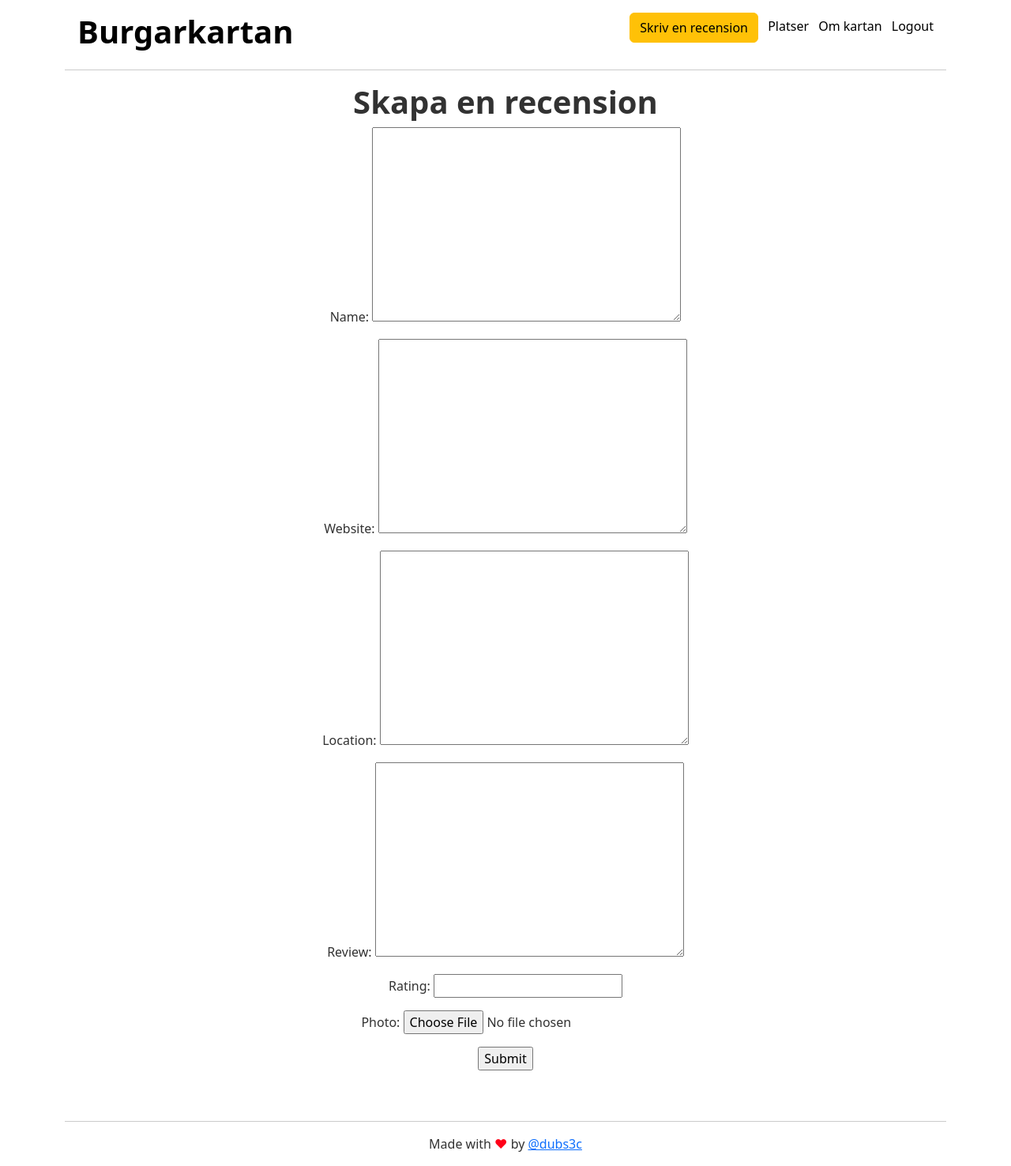
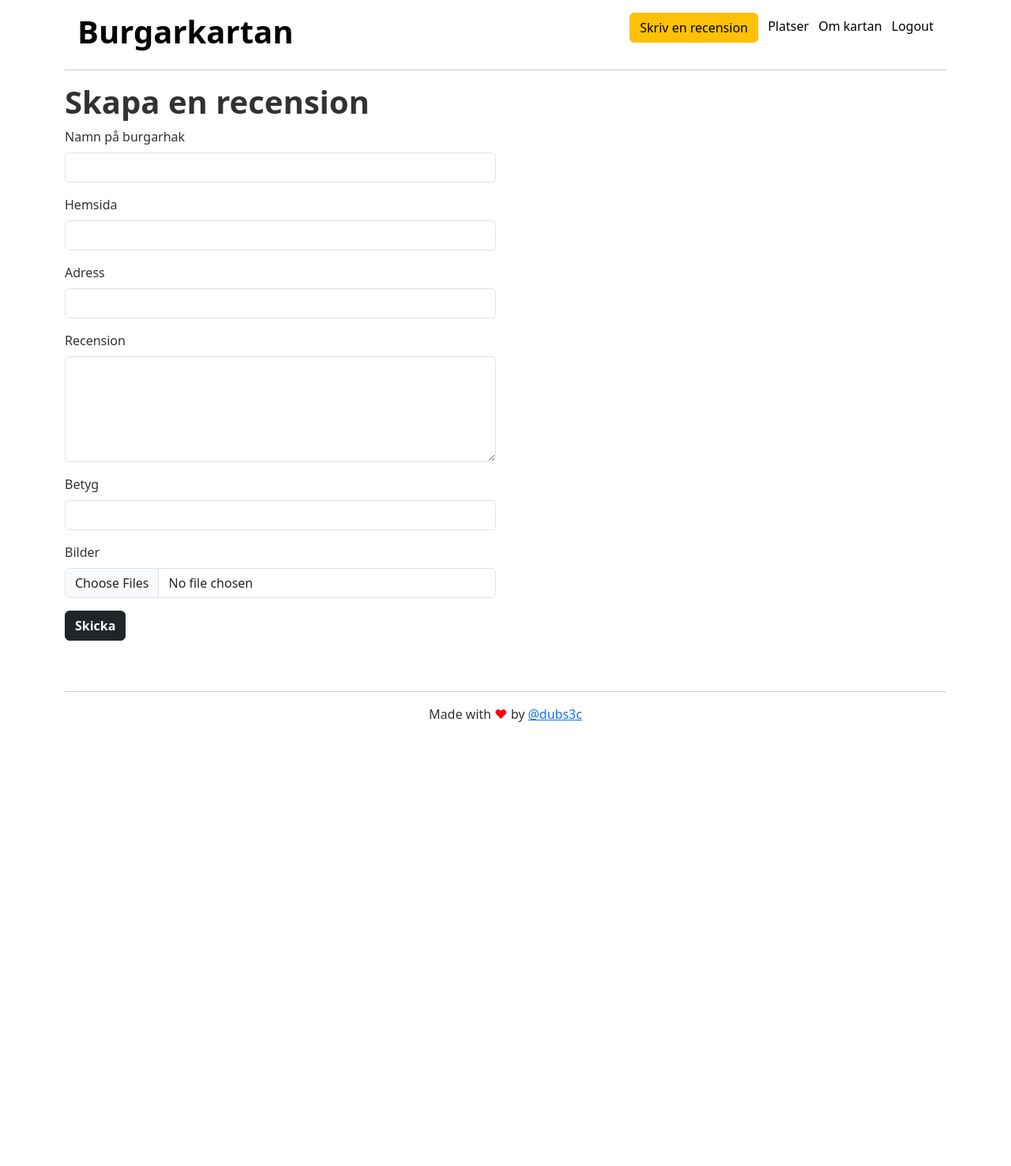
Before and after one commit to dubs3c/burgarkartan, a Django app: page /nyrecension in a window 1280 px wide. Shown: the whole page at 79% size. After the commit the page ends 914 px from the top, so only its background shows below. Run offline with Django 4.2, Linux system fonts and the light colour scheme; the visitor is signed in with stand-in values (Sample User, id 1).

Commit message:
users can now delete places that they have created

```diff
--- a/web/forms.py
+++ b/web/forms.py
@@ -1,4 +1,4 @@
-from django.forms import ModelForm
+from django.forms import ModelForm, ImageField
 from .models import Reviews, Photos, Places
 
 
@@ -6,7 +6,7 @@ class PlaceForm(ModelForm):
     prefix = "places"
     class Meta:
         model = Places
-        fields = ["name", "website", "location"]
+        fields = ["name", "location"]
 
 
 class ReviewForm(ModelForm):
@@ -19,6 +19,7 @@ class ReviewForm(ModelForm):
 
 class PhotoForm(ModelForm):
     prefix = "photos"
+    photo = ImageField(required=False)
     class Meta:
         model = Photos
         fields = ["photo"]
--- a/web/models.py
+++ b/web/models.py
@@ -6,9 +6,10 @@ from django.db.models import Avg
 
 class Places(models.Model):
     name = models.TextField()
-    website = models.TextField()
+    website = models.TextField(blank=True)
     location = models.TextField()
     rating = models.FloatField(default=0.0)
+    created_by = models.ForeignKey(User, on_delete=models.CASCADE)
 
     class Meta:
         verbose_name_plural = "places"
--- a/web/templates/index.html
+++ b/web/templates/index.html
@@ -40,7 +40,7 @@
     </div>
 
     <div class="col-md">
-        <h4>4. Dela med dig och skriv en recension! Burgarkartan visar på hak som användare har besökt och recenserat</h4>
+        <h4>4. Dela med dig och skriv en recension! Burgarkartan visar endast hak som våra användare har besökt och recenserat</h4>
     </div>
 
 </div>
--- a/web/templates/new-review.html
+++ b/web/templates/new-review.html
@@ -3,18 +3,63 @@
 {% block content %}
 {% load static %}
 
-<div class="row text-center">
-    <div class="col-md">
+<div class="row">
+    <div class="col-md-6">
         <h1>Skapa en recension</h1>
-        <form method="post" enctype="multipart/form-data">
+        <form method="post" enctype="multipart/form-data" class="g-3">
             {% csrf_token %}
             {{ placesForm.non_field_errors }}
-            {{ placesForm.as_p }}
+            <div class="mb-3">
+                {{ placesForm.name.errors }}
+                <label for="{{ placesForm.name.id_for_label }}" class="form-label">Namn på burgarhak</label>
+                <input type="text" name="{{ placesForm.name.html_name }}" class="form-control" id="{{ placesForm.name.id_for_label }}" required>
+            </div>
+
+            <div class="mb-3">
+                {{ placesForm.website.errors }}
+                <label for="{{ placesForm.website.id_for_label }}" class="form-label">Hemsida</label>
+                <input type="text" name="{{ placesForm.website.html_name }}" class="form-control" id="{{ placesForm.website.id_for_label }}" placeholder="">
+            </div>
+
+
+            <div class="mb-3">
+                {% if placesForm.location.errors %}
+                    <label for="{{ placesForm.location.id_for_label }}" class="form-label" style="color: #d53343">Adress</label>
+                    <input type="text" name="{{ placesForm.location.html_name }}" class="form-control is-invalid" id="{{ placesForm.location.id_for_label }}" required>
+                    <div id="{{ placesForm.location.html_name }}-feedback" class="invalid-feedback">
+                        {% for error in placesForm.location.errors  %}
+                            {{error}}
+                        {% endfor %}
+                    </div>
+                {% else %}
+                <label for="{{ placesForm.location.id_for_label }}" class="form-label">Adress</label>
+                <input type="text" name="{{ placesForm.location.html_name }}" class="form-control" id="{{ placesForm.location.id_for_label }}" required>
+                {% endif %}
+            </div>
+
             {{ reviewsForm.non_field_errors }}
-            {{ reviewsForm.as_p }}
+            <div class="mb-3">
+                {{ reviewsForm.review.errors }}
+                <label for="{{ reviewsForm.review.id_for_label }}" class="form-label">Recension</label>
+                <textarea class="form-control" name="{{ reviewsForm.review.html_name }}" id="{{ reviewsForm.review.id_for_label }}" rows="5" required></textarea>
+            </div>
+
+            <div class="mb-3">
+                {{ reviewsForm.rating.errors }}
+                <label for="{{ reviewsForm.rating.id_for_label }}" class="form-label">Betyg</label>
+                <input type="text" name="{{ reviewsForm.rating.html_name }}" class="form-control" id="{{ reviewsForm.rating.id_for_label }}" required>
+            </div>
+
             {{ photosForm.non_field_errors }}
-            {{ photosForm.as_p }}
-            <input type="submit" value="Submit">
+            <div class="mb-3">
+                {{ photosForm.photo.errors }}
+                <label for="{{ photosForm.photo.id_for_label }}" class="form-label">Bilder</label>
+                <input class="form-control" name="{{ photosForm.photo.html_name }}"" type="file" id="{{ photosForm.photo.id_for_label }}" multiple>
+            </div>
+
+
+
+            <input type="submit" class="btn btn-dark" style="font-weight: bold;" value="Skicka">
         </form>
 
     </div>
--- a/web/urls.py
+++ b/web/urls.py
@@ -18,4 +18,5 @@ urlpatterns = [
     path("nyrecension", views.NewReview.as_view(), name="new-review"),
     path("platser", views.PlacesView.as_view(), name="places"),
     path("platser/<int:pk>", views.PlacesDetailView.as_view(), name="places-detail"),
+    path("platser/<int:pk>/delete", views.PlacesDeleteView.as_view(), name="places-delete"),
 ]
--- a/web/views.py
+++ b/web/views.py
@@ -38,28 +38,34 @@ class NewReview(LoginRequiredMixin, generic.CreateView):
 
             if placeform.is_valid() and reviewForm.is_valid() and photoForm.is_valid():
                 reviewForm.instance.author = self.request.user
+                placeform.instance.created_by = self.request.user
 
                 place = placeform.save(commit=False)
                 review = reviewForm.save(commit=False)
-                photo = photoForm.save(commit=False)
 
                 review.place = place
-                photo.review = review
 
                 place.save()
                 review.save()
-                photo.save()
+
+                if len(photoForm.data) > 0:
+                    photo = photoForm.save(commit=False)
+                    photo.review = review
+                    photo.save()
 
                 return redirect('places-detail', pk=place.id)
 
-
-            # If the forms are not valid render the page with the existing data
             return render(request, self.template_name, {
                  'placesForm': placeform,
                  'reviewsForm': reviewForm,
                  'photosForm': photoForm,
-                 })
+                 }, status=400)
 
+
+class PlacesDeleteView(LoginRequiredMixin, generic.DeleteView):
+     model = Places
+     login_url = "/loggain"
+     success_url = "/platser"
 
 class PlacesView(generic.ListView):
     queryset = Reviews.objects.values("place__id", "place__name", "place__rating", "place__location").annotate(reviews=Count("id"))
```
Also changed, not shown: web/templates/places-detail.html (+38 -1 lines), web/migrations/0004_places_created_by_alter_places_website.py (added).
